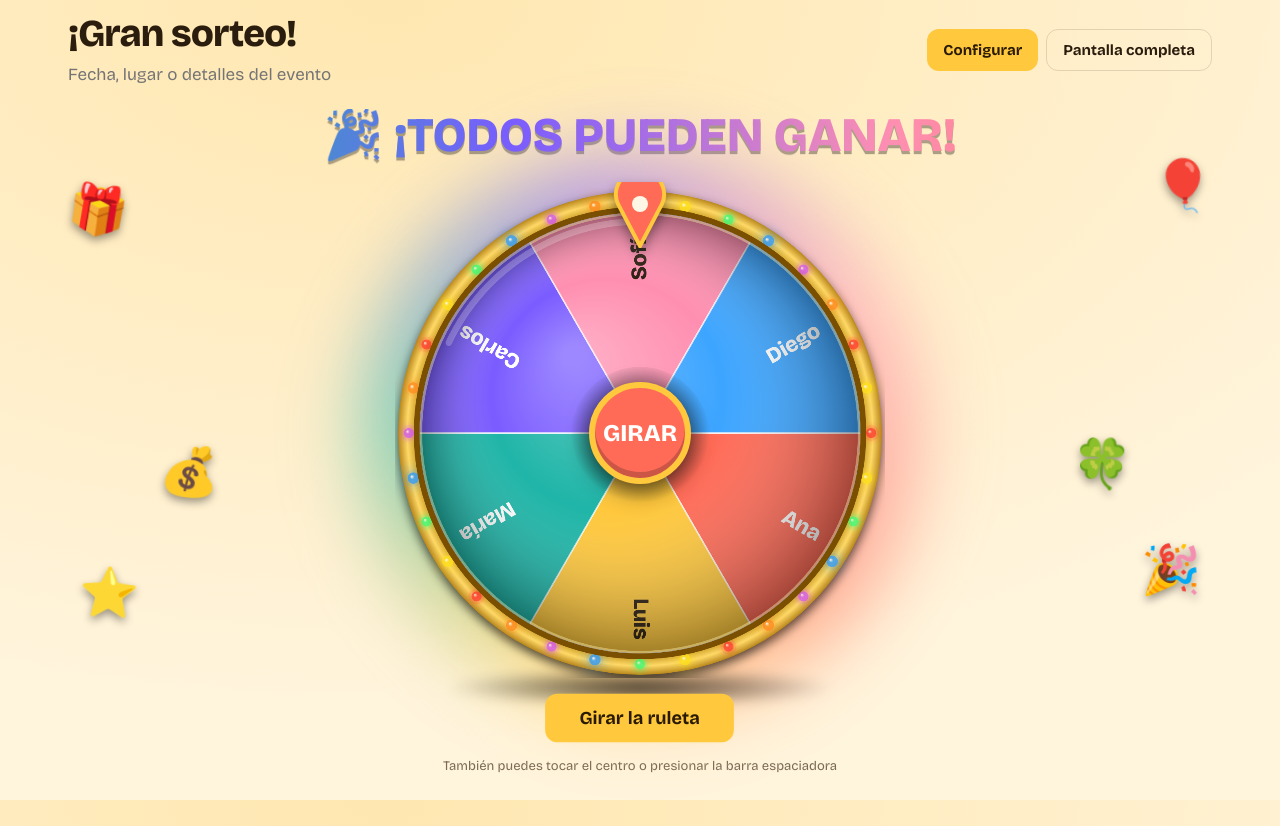
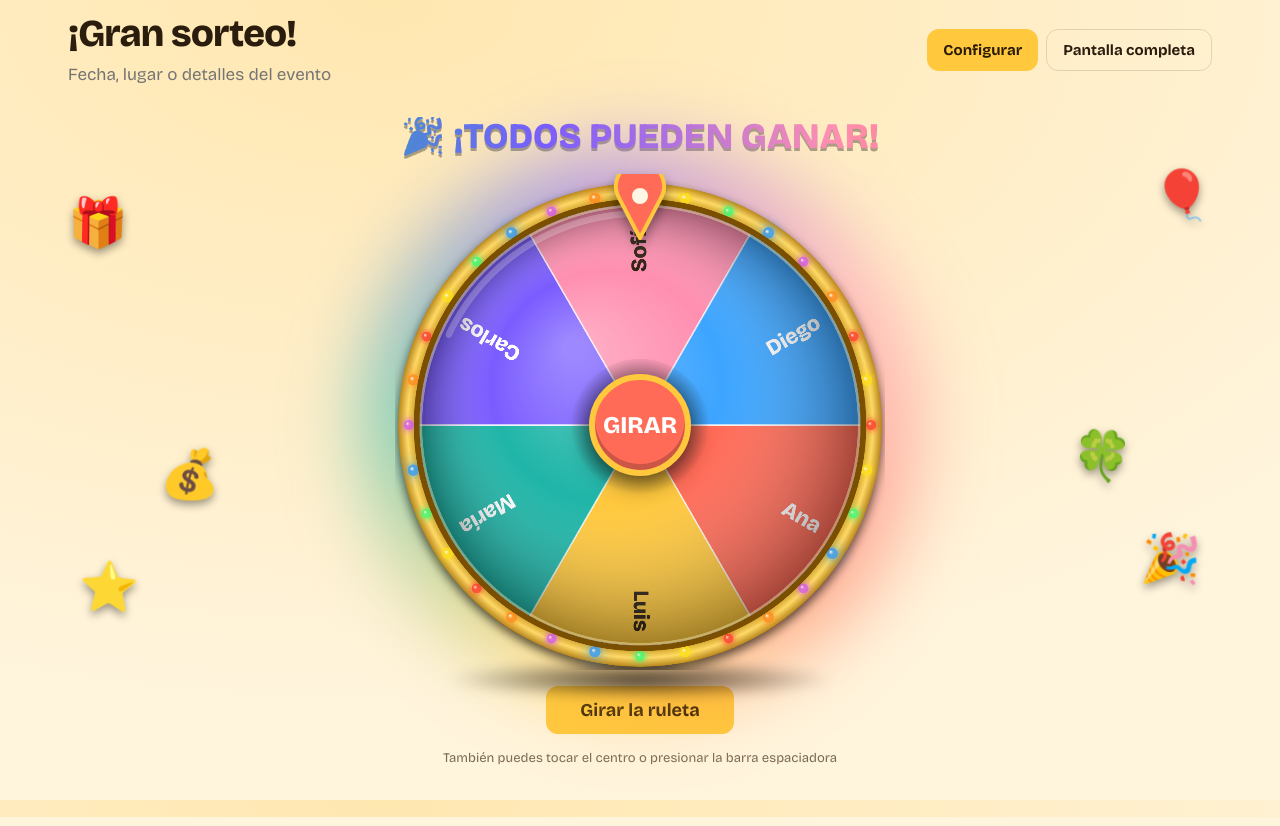
Before and after one commit to jwilsoncruz/Ruleta, a plain HTML site: page index.html in a window 1280 px wide. Drawn offline with nearby package versions, Linux system fonts and the light colour scheme; animation ran at ten frames a second.

Commit message:
Adjust styles and animations in index.html

```diff
--- a/index.html
+++ b/index.html
@@ -71,14 +71,14 @@ body.full main{grid-template-columns:1fr}body.full aside{display:none}body.full
 body:not(.cfg) aside{display:none}body:not(.cfg) main{grid-template-columns:1fr}
 body:not(.cfg) .wheelwrap{width:min(100%,800px,calc(100vh - 310px));width:min(100%,800px,calc(100dvh - 310px));min-width:200px}
 body:not(.cfg) main{padding-top:10px;padding-bottom:10px;gap:10px}
-body #hype{font-size:clamp(19px,4.4vw,46px)}
+body #hype{font-size:clamp(19px,3.4vw,36px);min-height:1.3em}
 header #title{font-size:clamp(22px,4vw,38px)}
 @media (max-width:860px){body:not(.cfg) .wheelwrap{width:min(100%,calc(100vh - 300px));width:min(100%,calc(100dvh - 300px))}body #hype{min-height:2.3em}.deco span{font-size:24px}header .row{order:-1;width:100%;justify-content:flex-end}header .btn{padding:7px 12px;font-size:13px}.stage>small{display:none}}
 @media (max-height:560px){body:not(.cfg) .wheelwrap{width:min(100%,calc(100vh - 120px));width:min(100%,calc(100dvh - 120px))}body #hype,.stage>small,#go,.deco{display:none!important}}
 #go{font-size:18px;padding:13px 34px;animation:pulse 1.6s ease-in-out infinite}
-@keyframes pulse{50%{transform:scale(1.07);box-shadow:0 0 0 12px #ffc83d33}}
+@keyframes pulse{50%{box-shadow:0 0 0 12px #ffc83d33}}
 #hype{text-align:center;font-weight:800;font-size:clamp(26px,5.5vw,52px);line-height:1.1;max-width:100%;min-height:1.2em}
-#hype span{display:inline-block;background:linear-gradient(90deg,#ff6b57,#ffc83d,#1fb5a8,#7a5cff,#ff8fb1,#ff6b57);background-size:300% 100%;-webkit-background-clip:text;background-clip:text;color:transparent;filter:drop-shadow(0 3px 0 #0005);animation:flow 4s linear infinite,bob .9s ease-in-out infinite}
+#hype span{display:inline-block;background:linear-gradient(90deg,#ff6b57,#ffc83d,#1fb5a8,#7a5cff,#ff8fb1,#ff6b57);background-size:300% 100%;-webkit-background-clip:text;background-clip:text;color:transparent;filter:drop-shadow(0 3px 0 #0005);animation:flow 4s linear infinite}
 #hype.in{animation:swap .45s ease-out}
 @keyframes flow{to{background-position:300% 0}}
 @keyframes bob{50%{transform:translateY(-7px) scale(1.05)}}
@@ -99,8 +99,8 @@ header #title{font-size:clamp(22px,4vw,38px)}
 .wheelwrap::before{content:"";position:absolute;inset:-7%;border-radius:50%;background:conic-gradient(#ff6b5788,#ffc83d88,#1fb5a888,#7a5cff88,#ff8fb188,#ff6b5788);filter:blur(36px);z-index:0;animation:halo 14s linear infinite}
 @keyframes halo{to{transform:rotate(360deg)}}
 .wheelwrap::after{content:"";position:absolute;left:10%;right:10%;bottom:-6%;height:8%;border-radius:50%;background:radial-gradient(#000b,#0000 70%);filter:blur(6px);z-index:0}
-.deco span{position:absolute;font-size:clamp(26px,5vw,48px);animation:fl 3.2s ease-in-out infinite;filter:drop-shadow(0 4px 4px #0006);pointer-events:none;z-index:4}
-@keyframes fl{50%{transform:translateY(-14px) rotate(9deg)}}
+.deco span{position:absolute;font-size:clamp(26px,5vw,48px);animation:fl 5s ease-in-out infinite;filter:drop-shadow(0 4px 4px #0006);pointer-events:none;z-index:4}
+@keyframes fl{50%{transform:translateY(-6px) rotate(4deg)}}
 @media (prefers-reduced-motion:reduce){*{animation:none!important;transition:none!important}}
 </style>
 </head>
@@ -277,7 +277,7 @@ $('hypeon').onchange=function(){S.hype=this.checked;save();if(S.hype)nextHype();
 nextHype();setInterval(nextHype,3200);
 var lastT=0;(function loop(t){tL=t/170;if(!spinning&&t-lastT>33){lastT=t;draw()}requestAnimationFrame(loop)})(0);
 var st=document.querySelector('.stage'),ww=document.querySelector('.wheelwrap');
-st.addEventListener('pointermove',function(e){if(e.pointerType==='touch')return;var b=ww.getBoundingClientRect(),x=Math.max(-.7,Math.min(.7,(e.clientX-b.left)/b.width-.5)),y=Math.max(-.7,Math.min(.7,(e.clientY-b.top)/b.height-.5));ww.style.transform='perspective(1100px) rotateX('+(-y*12).toFixed(1)+'deg) rotateY('+(x*12).toFixed(1)+'deg)'});
+st.addEventListener('pointermove',function(e){if(e.pointerType==='touch')return;var b=ww.getBoundingClientRect(),x=Math.max(-.7,Math.min(.7,(e.clientX-b.left)/b.width-.5)),y=Math.max(-.7,Math.min(.7,(e.clientY-b.top)/b.height-.5));void 0});
 st.addEventListener('pointerleave',function(){ww.style.transform=''});
 applyHub();applyMode();renderImgs();
 if(document.fonts&&document.fonts.ready)document.fonts.ready.then(draw);
```
